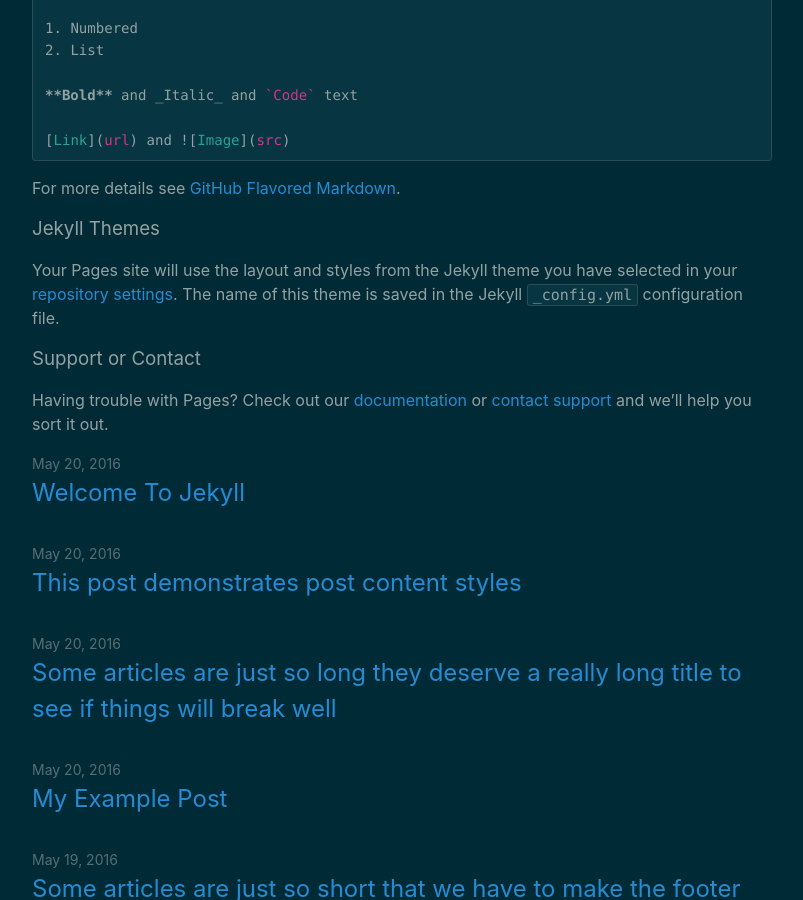
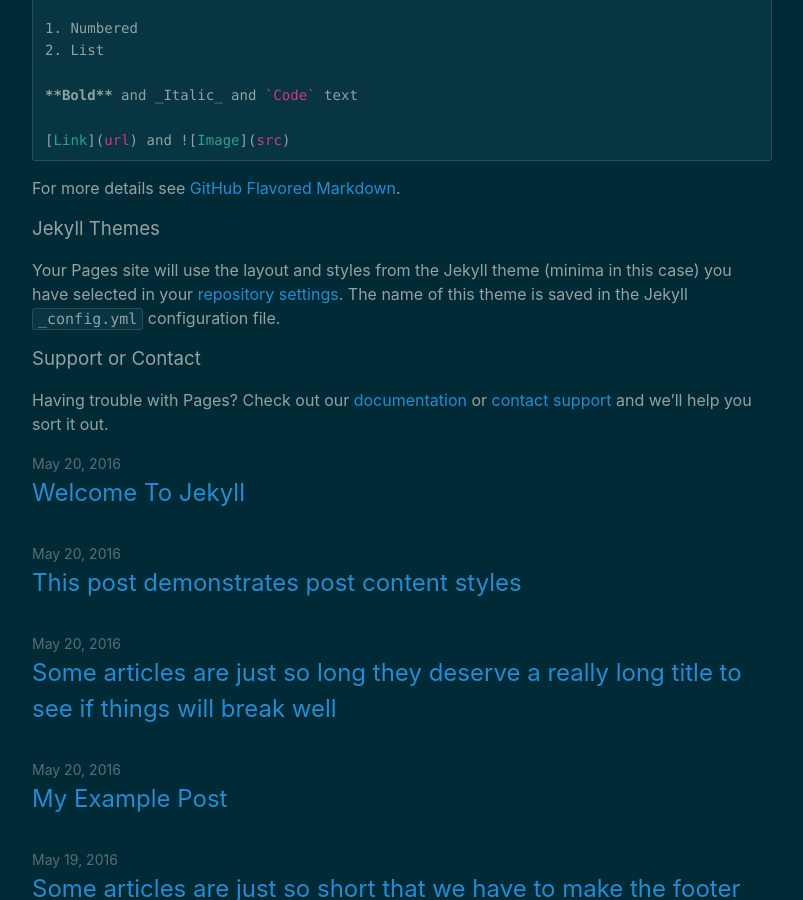
Before and after one commit to freddrichards/freddrichards.github.io, a Jekyll site: the page built from index.md, in a window 1280 px wide and 900 px high, scrolled down 625 px. Shown: the whole window, without its empty margins (238-1041 px from the left). Built offline with Jekyll 4.4.1, drawn with Linux system fonts in a browser that asks for light colours; our own code applies the rules of GitHub Pages for plain Markdown files.

Commit message:
changed index

```diff
--- a/index.md
+++ b/index.md
@@ -29,7 +29,7 @@
 
 ### Jekyll Themes
 
-Your Pages site will use the layout and styles from the Jekyll theme you have selected in your [repository settings](https://github.com/freddrichards/freddrichards.github.io/settings). The name of this theme is saved in the Jekyll `_config.yml` configuration file.
+Your Pages site will use the layout and styles from the Jekyll theme (minima in this case) you have selected in your [repository settings](https://github.com/freddrichards/freddrichards.github.io/settings). The name of this theme is saved in the Jekyll `_config.yml` configuration file.
 
 ### Support or Contact
 
```
